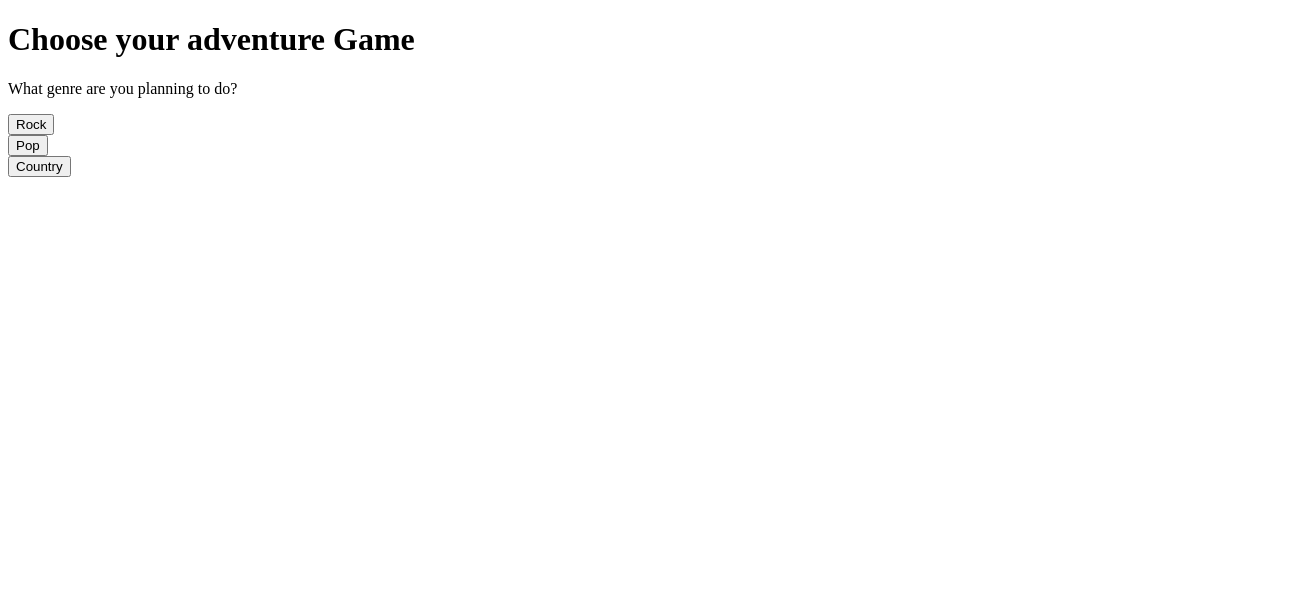
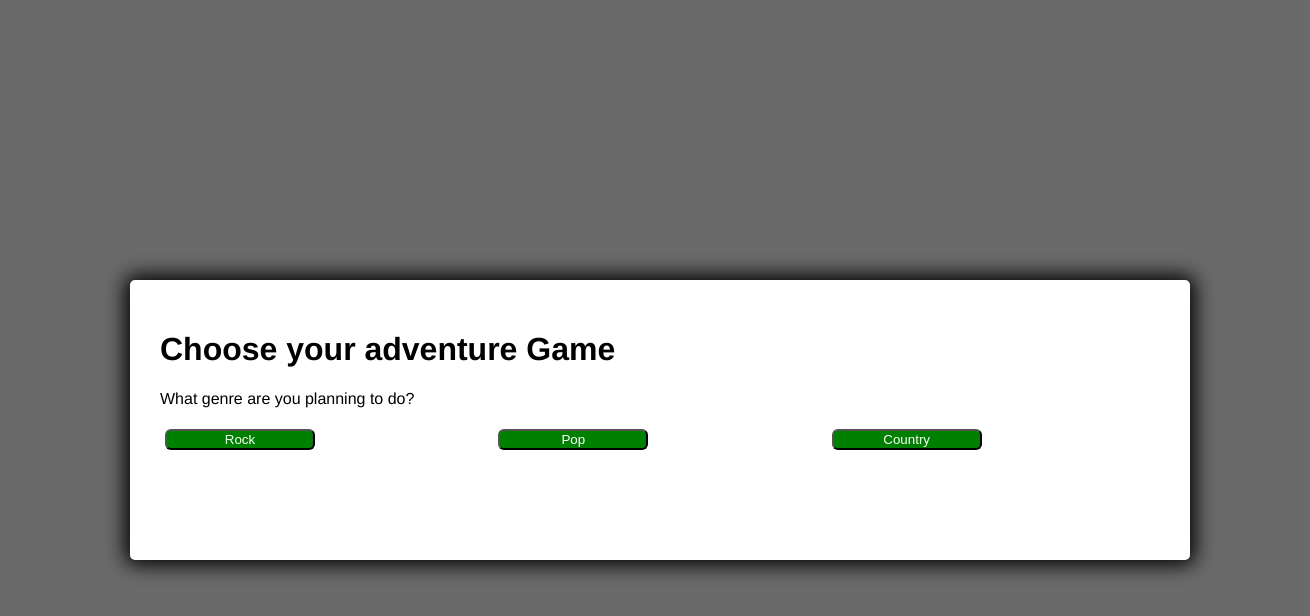
Before and after one commit to Whitewolf128/assignment3_adventure_javascript, a plain HTML site: page index.html in a window 1280 px wide. Both pictures are taken after a click on the button "Click this button to begin". Shown: the whole page, 1310 px wide, since content can reach past the window. Drawn offline with Linux system fonts and the light colour scheme.

Commit message:
fifth commit, added some css styling to make the page look nice.

```diff
--- a/index.html
+++ b/index.html
@@ -7,21 +7,21 @@
         <link rel="stylesheet" href="styles.css" />
     </head>
     <body>
-        <div id="game-container">
-            <h1>Choose your adventure Game</h1>
-            <div id="question-container">
-                <p id="scene">
+        <div id="game-container" tabindex="1">
+            <h1 tabindex="2">Choose your adventure Game</h1>
+            <div id="question-container" tabindex="3">
+                <p id="scene" tabindex="4">
                 </p>
-                <button id="start"></button>
+                <button id="start" tabindex="5"></button>
             </div>
-            <div id="answers">
+            <div id="answers" tabindex="6">
                 <!-- Answer buttons will be injected here by JavaScript -->
-                 <button id="one"></button>
-                 <button id="two"></button>
-                 <button id="three"></button>
+                 <button id="one" tabindex="7"></button>
+                 <button id="two" tabindex="8"></button>
+                 <button id="three" tabindex="9"></button>
             </div>
-            <button id="next-btn">Next</button>
-            <button id="retry">Do you want to try again?</button>
+            <button id="next-btn" tabindex="10">Next</button>
+            <button id="retry" tabindex="11">Do you want to try again?</button>
         </div>
         <script src="script.js"></script>
     </body>
--- a/styles.css
+++ b/styles.css
@@ -1,7 +1,48 @@
+#start{
+    color: white;
+    background-color: green;
+    border-radius: 6px;
+}
 #next-btn, #retry{
     display: none;
+    color: white;
+    background-color: green;
+    border-radius: 6px;
 }
-
+/*changes the buttons themselves*/
 #one, #two, #three{
     display: none;
+    color: white;
+    background-color: green;
+    margin: 5px;
+    border-radius: 6px;
+    width: 150px;
 }
+body{
+    background-color: #6a6a6a;
+    color: black;
+    padding: 10px;
+    margin: 10px;
+    display: flex;
+    justify-content: center;
+    align-items: center;
+    width: 100vw;
+    height: 100vh;
+    font-family: 'Franklin Gothic Medium', 'Arial Narrow', Arial, sans-serif;
+}
+#game-container{
+    width: 1000px;
+    height: 220px;
+    max-height: 80%;
+    max-width: 80%;
+    background-color: white;
+    padding: 30px;
+    margin: 30px;
+    border-radius: 5px;
+    box-shadow: 0 0 20px 5px;
+}
+#answers{
+    display: grid;
+    grid-auto-flow: column;
+
+}
```
